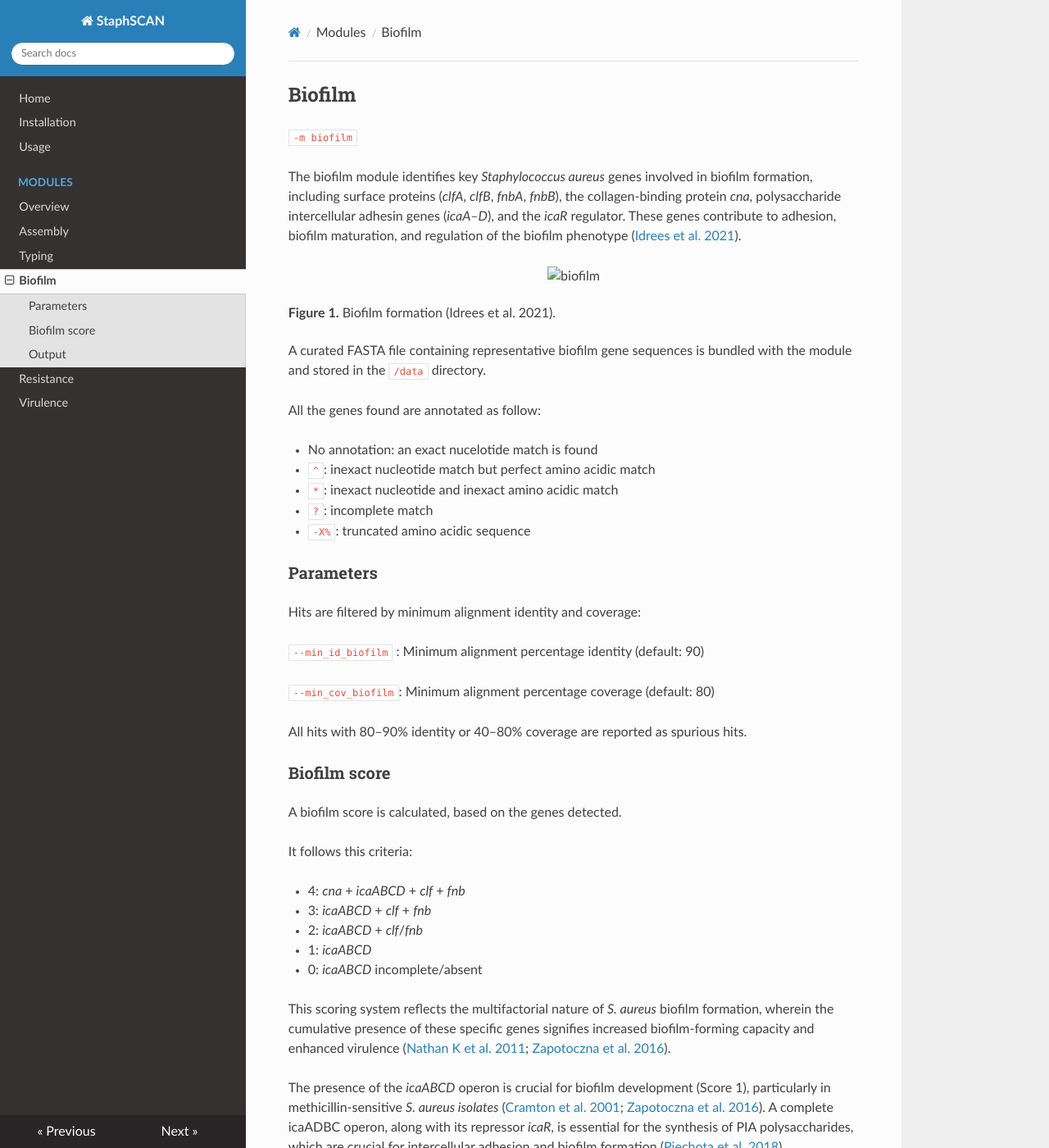
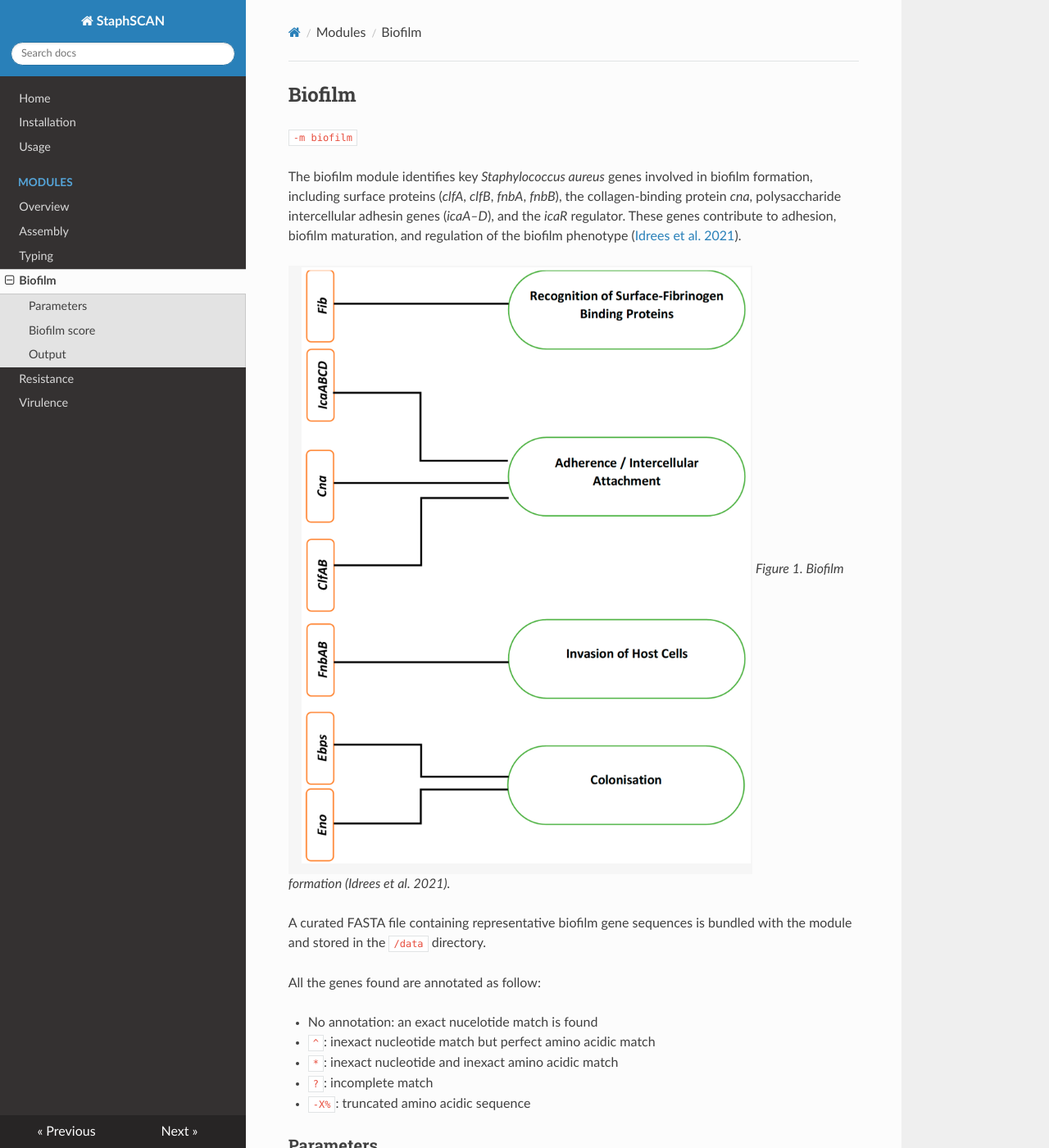
Before and after one commit to riccabolla/StaphSCAN, an MkDocs documentation site: the page built from docs/biofilm.md, in a window 1280 px wide and 1400 px high. Shown: the whole window at 82% size. Built offline with MkDocs 1.6.1, drawn with Linux system fonts in a browser that asks for light colours; nearby versions of some CDN libraries.

Commit message:
fixing plot

```diff
--- a/docs/biofilm.md
+++ b/docs/biofilm.md
@@ -4,12 +4,8 @@
 
 The biofilm module identifies key *Staphylococcus aureus* genes involved in biofilm formation, including surface proteins (*clfA*, *clfB*, *fnbA*, *fnbB*), the collagen-binding protein *cna*, polysaccharide intercellular adhesin genes (*icaA–D*), and the *icaR* regulator. These genes contribute to adhesion, biofilm maturation, and regulation of the biofilm phenotype ([Idrees et al. 2021](https://pubmed.ncbi.nlm.nih.gov/34300053/)). <br>
 
-
-<figure>
-<p align="center">
-  <img title="biofilm" src="images/biofilm.png">
-  <figcaption><b>Figure 1.</b> Biofilm formation (Idrees et al. 2021).</figcaption>
-</figure>
+![Figure 1. Biofilm formation](images/biofilm.png)
+*Figure 1. Biofilm formation (Idrees et al. 2021).*
 
 A curated FASTA file containing representative biofilm gene sequences is bundled with the module and stored in the ``/data`` directory.
 
```
